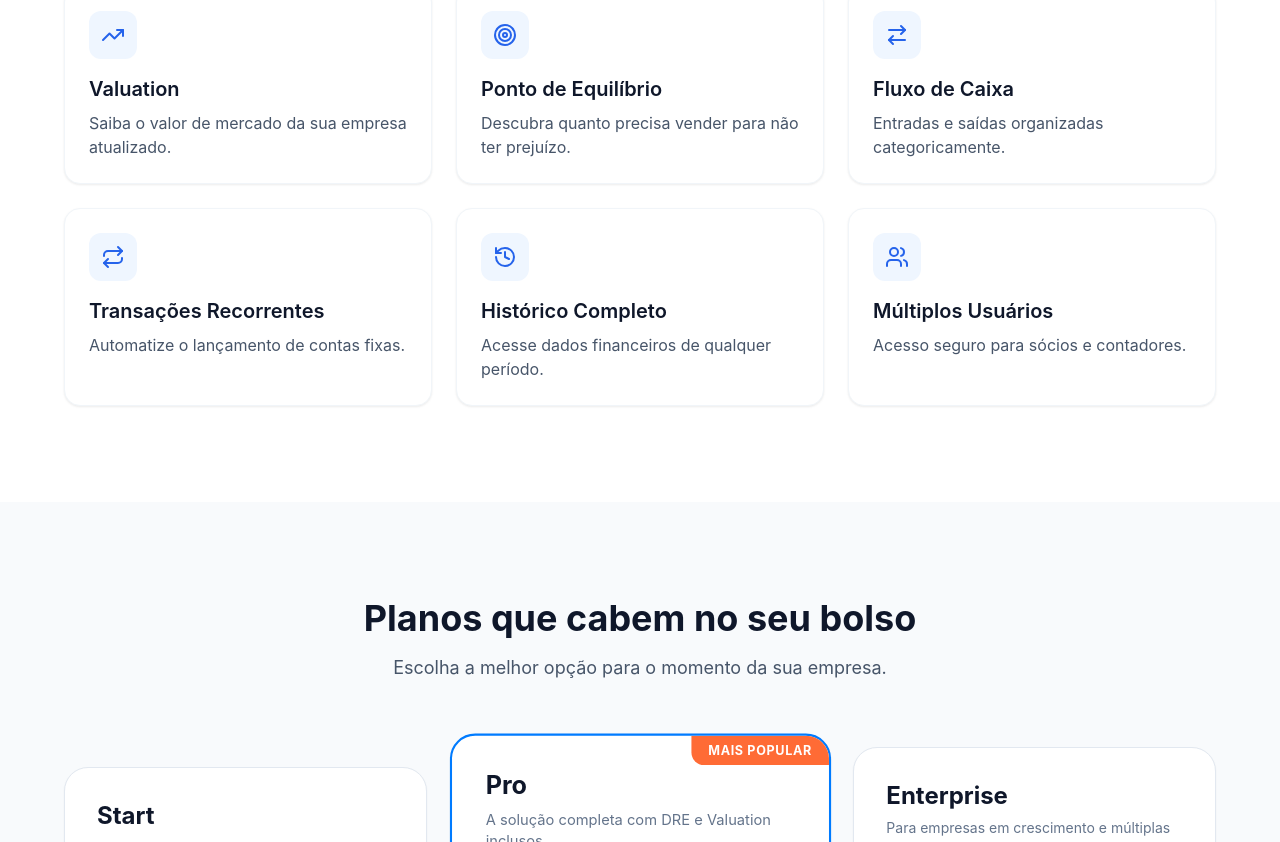
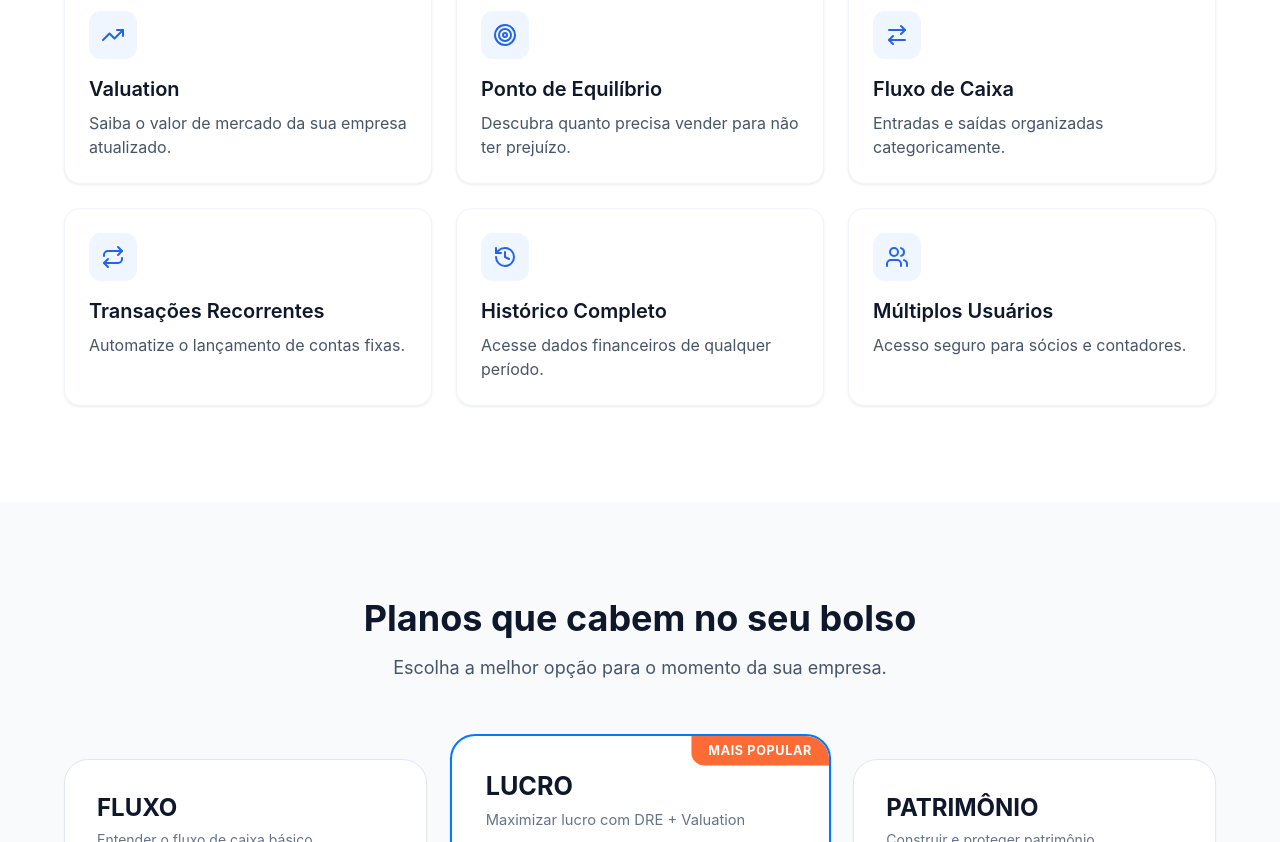
Before and after one commit to arcalabsdigital-stack/site-fluc, a React (Vite) app: page / in a window 1280 px wide. Shown: the part 1958-2800 px from the top of the page. Built offline with nearby package versions, Linux system fonts and the light colour scheme.

Commit message:
feat: Implement updated pricing plans and redirection

```diff
--- a/src/components/Layout.tsx
+++ b/src/components/Layout.tsx
@@ -83,8 +83,11 @@ export default function Layout() {
           </nav>
 
           <div className="hidden md:block">
-            <Button className="bg-primary-gradient text-white rounded-full px-6 hover:scale-105 transition-transform">
-              Comece Agora
+            <Button
+              asChild
+              className="bg-primary-gradient text-white rounded-full px-6 hover:scale-105 transition-transform"
+            >
+              <a href="https://gestao-financeira-clone-0ca8c.goskip.app?plan=lucro">Comece Agora</a>
             </Button>
           </div>
 
@@ -100,8 +103,10 @@ export default function Layout() {
             </SheetTrigger>
             <SheetContent side="right" className="w-[300px] flex flex-col pt-16">
               <NavLinks mobile />
-              <Button className="mt-8 bg-primary-gradient w-full rounded-full h-12 text-lg">
-                Comece Agora
+              <Button asChild className="mt-8 bg-primary-gradient w-full rounded-full h-12 text-lg">
+                <a href="https://gestao-financeira-clone-0ca8c.goskip.app?plan=lucro">
+                  Comece Agora
+                </a>
               </Button>
             </SheetContent>
           </Sheet>
--- a/src/components/sections/FinalCTA.tsx
+++ b/src/components/sections/FinalCTA.tsx
@@ -23,10 +23,13 @@ export function FinalCTA() {
         </p>
 
         <Button
+          asChild
           size="lg"
           className="bg-white text-blue-700 hover:bg-slate-50 border-0 h-14 px-10 text-lg rounded-full hover:scale-105 transition-all duration-300 shadow-2xl shadow-black/20"
         >
-          Comece Agora — 7 Dias Grátis
+          <a href="https://gestao-financeira-clone-0ca8c.goskip.app?plan=lucro">
+            Comece Agora — 7 Dias Grátis
+          </a>
         </Button>
       </div>
     </SectionWrapper>
--- a/src/components/sections/Hero.tsx
+++ b/src/components/sections/Hero.tsx
@@ -33,10 +33,11 @@ export function Hero() {
 
           <div className="flex flex-col items-center gap-4 pt-4">
             <Button
+              asChild
               size="lg"
               className="bg-primary-gradient text-white border-0 h-14 px-8 text-lg rounded-full hover:scale-105 hover:brightness-110 transition-all duration-300 animate-pulse-soft shadow-xl shadow-blue-900/20"
             >
-              Comece Agora
+              <a href="https://gestao-financeira-clone-0ca8c.goskip.app?plan=lucro">Comece Agora</a>
             </Button>
             <p className="text-sm text-slate-300 font-medium">
               Teste grátis por 7 dias. Sem cartão de crédito.
--- a/src/components/sections/Pricing.tsx
+++ b/src/components/sections/Pricing.tsx
@@ -6,42 +6,43 @@ import { cn } from '@/lib/utils'
 
 const plans = [
   {
-    name: 'Start',
-    price: '29',
-    description: 'Para empreendedores individuais iniciando o controle.',
+    name: 'FLUXO',
+    price: '39',
+    description: 'Entender o fluxo de caixa básico',
     features: [
+      'Para MEI (até R$ 81K/ano)',
+      '1 usuário',
       'Dashboard Financeiro',
-      'Fluxo de Caixa',
-      'Lançamentos Ilimitados',
-      'Suporte por Email',
+      'Lançamentos Básicos',
     ],
+    href: 'https://gestao-financeira-clone-0ca8c.goskip.app?plan=fluxo',
     highlighted: false,
   },
   {
-    name: 'Pro',
-    price: '49',
-    description: 'A solução completa com DRE e Valuation inclusos.',
+    name: 'LUCRO',
+    price: '89',
+    description: 'Maximizar lucro com DRE + Valuation',
     features: [
-      'Tudo do plano Start',
-      'DRE Simplificado',
-      'Valuation em Tempo Real',
+      'Para ME (R$ 81K até R$ 360K/ano)',
+      '3 usuários',
+      'Tudo do plano FLUXO',
       'Orçamento Inteligente',
-      'Suporte Prioritário',
     ],
+    href: 'https://gestao-financeira-clone-0ca8c.goskip.app?plan=lucro',
     highlighted: true,
     badge: 'Mais Popular',
   },
   {
-    name: 'Enterprise',
-    price: '99',
-    description: 'Para empresas em crescimento e múltiplas equipes.',
+    name: 'PATRIMÔNIO',
+    price: '179',
+    description: 'Construir e proteger patrimônio',
     features: [
-      'Tudo do plano Pro',
-      'Múltiplos Usuários (até 5)',
+      'Para EPP (acima de R$ 360K/ano)',
+      '15 usuários',
+      'Tudo do plano LUCRO',
       'Acesso para Contador',
-      'Relatórios Customizados',
-      'Gerente de Conta',
     ],
+    href: 'https://gestao-financeira-clone-0ca8c.goskip.app?plan=patrimonio',
     highlighted: false,
   },
 ]
@@ -99,6 +100,7 @@ export function Pricing() {
                   ))}
                 </ul>
                 <Button
+                  asChild
                   className={cn(
                     'w-full h-12 rounded-xl text-md font-semibold transition-all hover:scale-[1.02]',
                     plan.highlighted
@@ -106,7 +108,7 @@ export function Pricing() {
                       : 'bg-slate-100 text-slate-900 hover:bg-slate-200',
                   )}
                 >
-                  Assinar {plan.name}
+                  <a href={plan.href}>Assinar {plan.name}</a>
                 </Button>
               </CardContent>
             </Card>
```
Also changed, not shown: .skip.config.json.
